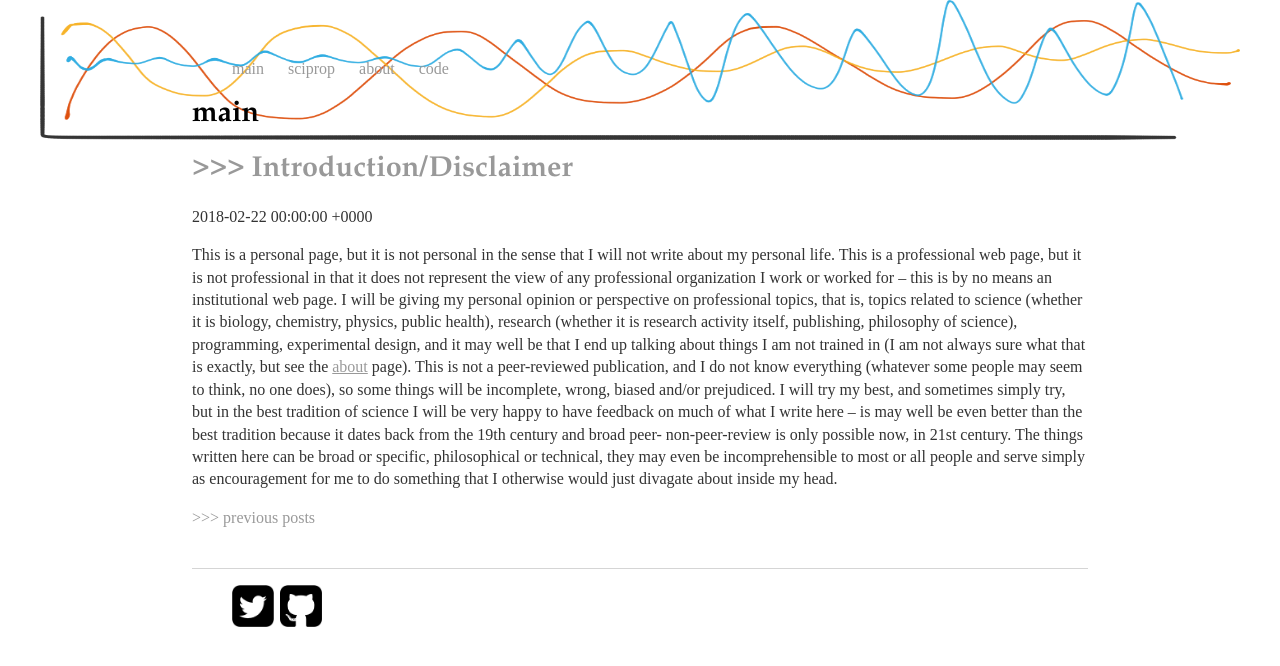
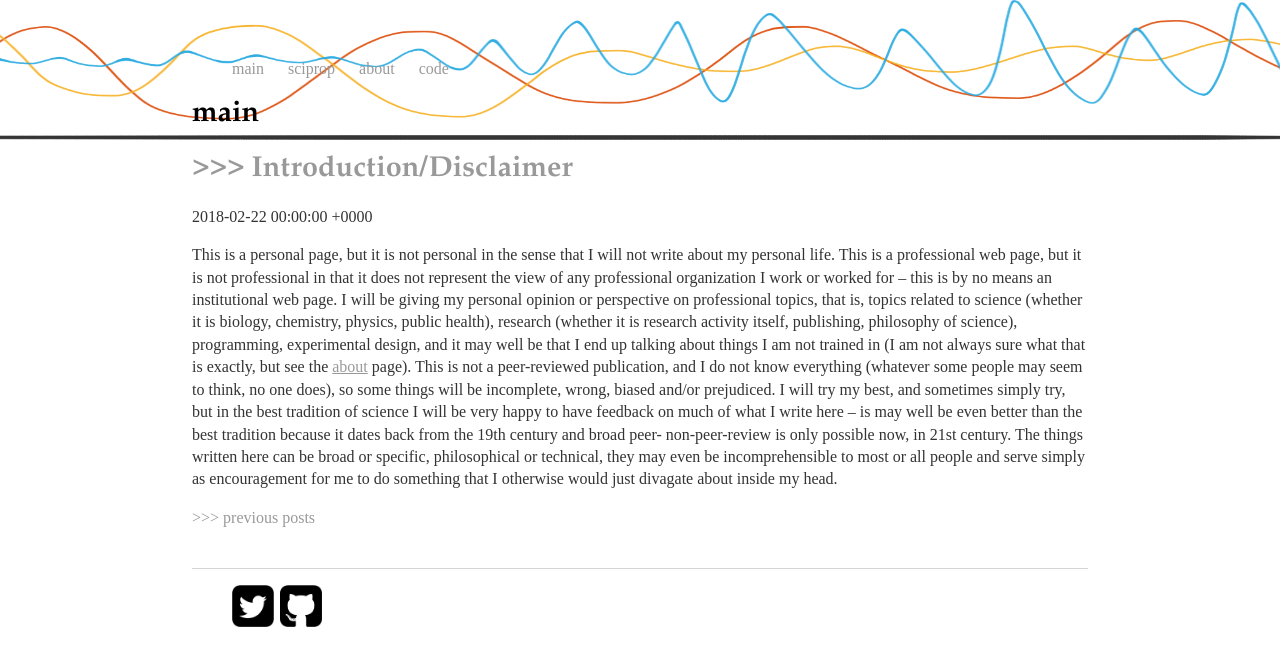
Before and after one commit to caesoma/caesoma.github.io, a Jekyll site: the page built from index.html, in a window 1280 px wide. Shown: the top 666 px of the page. Built offline with Jekyll 4.4.1, drawn with Linux system fonts in a browser that asks for light colours; the list of posts is cut into pages by our own code.

Commit message:
layout changes

```diff
--- a/css/main.css
+++ b/css/main.css
@@ -2,7 +2,7 @@ body {
     background-image: url(../images/gp.png);
     background-position: center top;
     background-repeat: no-repeat;
-    background-size: 1200px 140px;
+    background-size: 1450px 140px;
     margin: 60px auto;
     width: 70%;
 }
```
